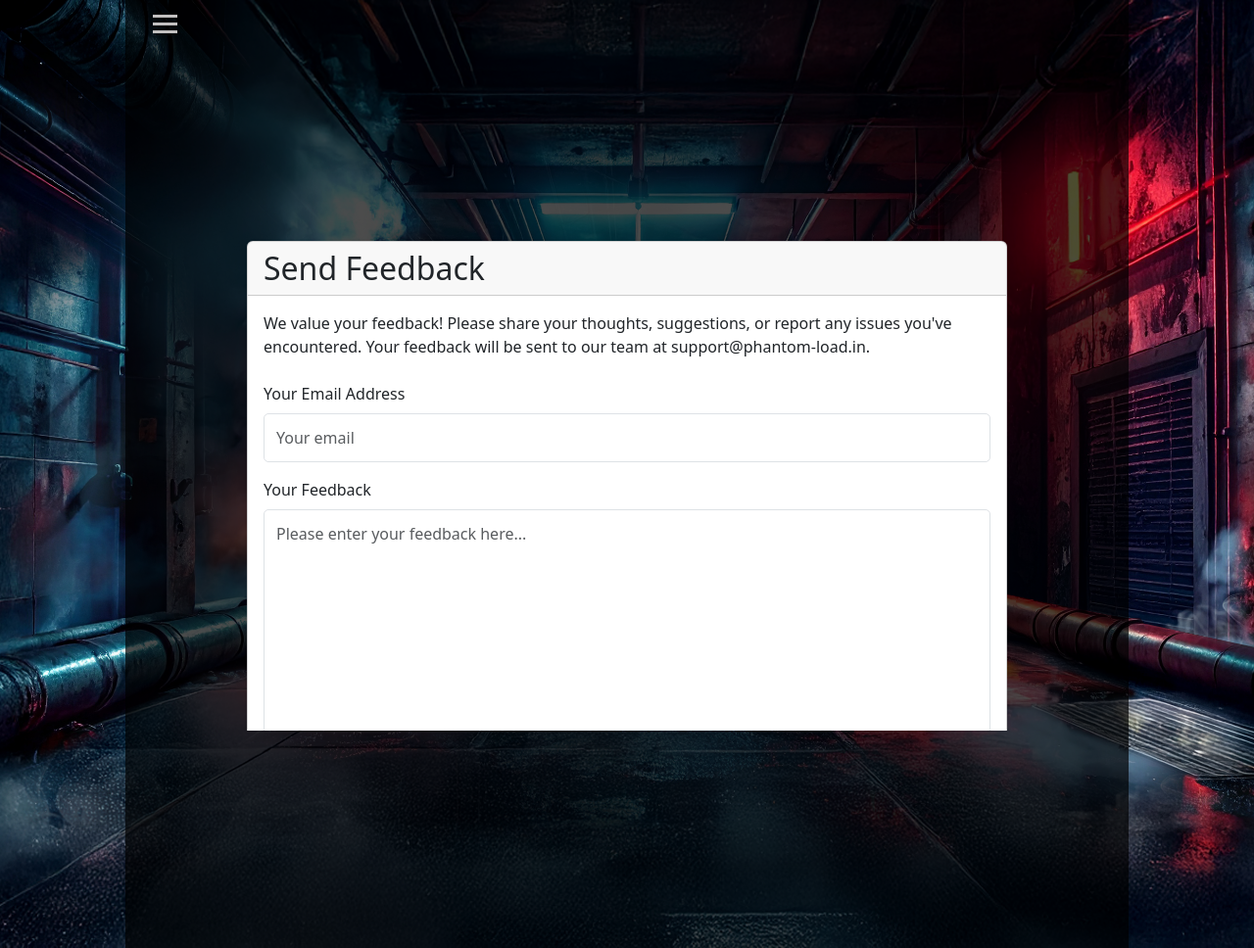
After one commit to Anithaconsultant/hvac_login, a Django app: page /feedback/ in a window 1280 px wide. The commit adds this page. Shown: the whole page at 98% size. Run offline with Django 5.2, Linux system fonts and the light colour scheme; some libraries are stand-ins or nearby versions.

```diff
--- a/phantomload_dev/accounts/forms.py
+++ b/phantomload_dev/accounts/forms.py
@@ -56,11 +56,6 @@ import json
 #         return user
 
 
-from django import forms
-from allauth.account.forms import SignupForm
-from django.utils.safestring import mark_safe
-from django.contrib.auth.password_validation import validate_password
-from django.core.exceptions import ValidationError
 
 class CustomUserCreationForm(SignupForm):
     first_name = forms.CharField(max_length=30, required=True)
@@ -248,3 +243,24 @@ class UserGameProgressForm(forms.ModelForm):
                     cleaned_data[field] = items
 
             return cleaned_data
+
+
+class FeedbackForm(forms.Form):
+    feedback = forms.CharField(
+        required=True,
+        widget=forms.Textarea(attrs={
+            'rows': 10,
+            'cols': 40,
+            'placeholder': 'Please enter your feedback here...',
+            'class': 'form-control'
+        }),
+        label='Your Feedback'
+    )
+    email = forms.EmailField(
+        required=True,
+        widget=forms.EmailInput(attrs={
+            'placeholder': 'Your email',
+            'class': 'form-control'
+        }),
+        label='Your Email Address'
+    )
--- a/phantomload_dev/accounts/views.py
+++ b/phantomload_dev/accounts/views.py
@@ -1,3 +1,6 @@
+from django.core.mail import send_mail
+import smtplib
+import logging
 from django.shortcuts import redirect, render
 from django.views import View
 from django.contrib.auth.decorators import login_required
@@ -11,7 +14,7 @@ from rest_framework.permissions import AllowAny, IsAuthenticated
 from rest_framework_simplejwt.authentication import JWTAuthentication
 from rest_framework.views import APIView
 from .serializers import GameProgressSerializer
-from .forms import UserGameProgressForm
+from .forms import UserGameProgressForm, FeedbackForm
 from .models import UserGameProgress, CustomUser
 from django.contrib.auth.decorators import login_required
 import django
@@ -23,20 +26,48 @@ import json
 from django.contrib import messages
 from django.conf import settings
 from rest_framework.decorators import api_view, permission_classes
-from django.db.models import Sum, Max
+from django.db.models import Sum, Min
 from django.contrib.auth import login as auth_login
 from .forms import CustomUserCreationForm
 from django.urls import reverse
+from allauth.account.views import SignupView
+from allauth.account.models import EmailAddress
+from allauth.account.views import ConfirmEmailView
+
+
+class CustomConfirmEmailView(ConfirmEmailView):
+    def post(self, *args, **kwargs):
+        response = super().post(*args, **kwargs)
+        if self.request.user.is_authenticated:
+            login(self.request, self.request.user)
+        return redirect('home')
+
+    def get(self, *args, **kwargs):
+        response = super().get(*args, **kwargs)
+        if self.request.user.is_authenticated:
+            login(self.request, self.request.user)
+            return redirect('home')
+        return response
 
 
 class CustomSignupView(SignupView):
-    form_class = CustomUserCreationForm  # Your custom form
+    form_class = CustomUserCreationForm  # your custom signup form
 
     def form_valid(self, form):
         # Create the user but don't log them in
-        user = form.save(self.request)
-        # Redirect to login page with success message
-        return redirect(reverse('account_login') + '?signup_success=1')
+        response = super().form_valid(form)
+        user = self.user
+
+        # Send verification email using new API
+        EmailAddress.objects.add_email(
+            self.request,
+            user,
+            user.email,
+            confirm=True  # triggers the confirmation email
+        )
+
+        # Redirect to verification-sent page
+        return redirect('account_email_verification_sent')
 
 
 def home_redirect(request):
@@ -198,11 +229,32 @@ def update_game_progress(request):
 @login_required
 def view_progress(request):
     progress_data = UserGameProgress.objects.filter(
-        user=request.user).order_by('level', 'attempt_number', 'task_number')
-    print("Progress data:", progress_data)  # Debugging line
+        user=request.user
+    ).order_by('level', 'attempt_number', 'task_number')
+
+    for progress in progress_data:
+        # Split and clean tools_earned
+        tools = (
+            progress.tools_earned.split(',') if isinstance(progress.tools_earned, str)
+            else progress.tools_earned or []
+        )
+        progress.tools_earned_list = [tool.strip() for tool in tools if tool.strip()]
+
+        # Split and clean badges
+        badges = (
+            progress.badges.split(',') if isinstance(progress.badges, str)
+            else progress.badges or []
+        )
+        progress.badges_list = [badge.strip() for badge in badges if badge.strip()]
+
+        # Split and clean super_powers
+        powers = (
+            progress.super_powers.split(',') if isinstance(progress.super_powers, str)
+            else progress.super_powers or []
+        )
+        progress.super_powers_list = [power.strip() for power in powers if power.strip()]
+
     return render(request, 'progress_data.html', {'progress_data': progress_data})
-
-
 @login_required
 def leaderboard(request):
     # Calculate net points for each user (sum of all points_scored)
@@ -262,6 +314,78 @@ def about(request):
     return render(request, 'about.html')
 
 
+
+def feedback_view(request):
+    if request.method == 'POST':
+        form = FeedbackForm(request.POST)
+        if form.is_valid():
+            feedback = form.cleaned_data['feedback']
+            user_email = form.cleaned_data['email']
+
+            print(f"=== FEEDBACK SUBMISSION ===")
+            print(f"Feedback: {feedback}")
+            print(f"User email: {user_email}")
+
+            # Create email content
+            subject = "New Feedback - Phantom Load Application"
+            message = f"""
+New feedback has been submitted through the Phantom Load application:
+
+FEEDBACK:
+{feedback}
+
+SUBMITTED BY:
+- User: {request.user.email if request.user.is_authenticated else 'Anonymous'}
+- Email: {user_email}
+- Timestamp: {timezone.now()}
+
+Please review this feedback and take appropriate action.
+"""
+
+            try:
+
+                result = send_mail(
+                    subject=subject,
+                    message=message,
+                    from_email=settings.DEFAULT_FROM_EMAIL,
+                    recipient_list=['support@phantom-load.in'],
+                    fail_silently=False,
+                )
+
+                print(f"=== EMAIL SEND RESULT: {result} ===")
+
+                if result == 1:
+                    messages.success(
+                        request, 'Thank you for your feedback! Your message has been sent successfully.')
+                    print("✅ Feedback email sent successfully")
+                else:
+                    messages.error(
+                        request, 'Failed to send feedback. Please try again.')
+                    print("❌ Feedback email failed")
+
+                return redirect('feedback')
+
+            except smtplib.SMTPAuthenticationError as e:
+                error_msg = "Email authentication failed. Please check the email configuration."
+                print(f"❌ SMTP Authentication Error: {e}")
+                messages.error(request, error_msg)
+            except smtplib.SMTPException as e:
+                error_msg = "Email service error. Please try again later."
+                print(f"❌ SMTP Error: {e}")
+                messages.error(request, error_msg)
+            except Exception as e:
+                error_msg = f"Error sending feedback: {str(e)}"
+                print(f"❌ General Error: {e}")
+                messages.error(request, error_msg)
+        else:
+            print("Form validation failed")
+            messages.error(request, 'Please correct the errors below.')
+
+    else:
+        form = FeedbackForm()
+
+    return render(request, 'feedback.html', {'form': form})
+
 def credits(request):
     return render(request, 'credits.html')
 
--- a/phantomload_dev/phantomload_dev/urls.py
+++ b/phantomload_dev/phantomload_dev/urls.py
@@ -2,7 +2,7 @@ from django.contrib import admin
 from django.urls import path, include
 from django.conf import settings
 from django.views.generic import TemplateView
-# from accounts.views import home_redirect, home_view, CustomEmailVerificationSentView, UserListView, download_windows, download_mac, update_game_progress, view_progress, leaderboard  # or accounts.views if you prefer
+from accounts.views import home_redirect, home_view, CustomEmailVerificationSentView, UserListView, download_windows, download_mac, update_game_progress, view_progress, leaderboard ,CustomConfirmEmailView # or accounts.views if you prefer
 from accounts.api import CustomTokenObtainPairView, RegisterView, ClientLoginView, UserDataView, ReadExcelAttemptView, FilterCSVDataTask09
 from rest_framework_simplejwt.views import (
     TokenRefreshView,
@@ -27,9 +27,11 @@ urlpatterns = [
     path('admin/', admin.site.urls),
     path('accounts/signup/', CustomSignupView.as_view(), name='account_signup'),
     path('accounts/login/', LoginView.as_view(), name='account_login'),
-    path('accounts/confirm-email/', views.CustomEmailVerificationSentView.as_view(),
-         name='account_email_verification_sent'),
+
     path('accounts/', include('allauth.urls')),
+    path("accounts/confirm-email/<key>/",
+         CustomConfirmEmailView.as_view(),
+         name="account_confirm_email"),
     path('', views.home_redirect, name='redirect-root'),  # Temporary redirect
     path('home/', views.home_view, name='home'),  # Actual home page view
     path('api/users/', views.UserListView.as_view(), name='user-list'),
@@ -41,6 +43,7 @@ urlpatterns = [
          name='update_game_progress'),
     path('view-progress/', views.view_progress, name='view_progress'),
     path('leaderboard/', views.leaderboard, name='leaderboard'),
+    path('feedback/', views.feedback_view, name='feedback'),
     path('about/', views.about, name='about'),
     path('credits/', views.credits, name='credits'),
     path('profile/', views.profile, name='profile'),
--- a/phantomload_dev/templates/account/login.html
+++ b/phantomload_dev/templates/account/login.html
@@ -7,15 +7,15 @@
 <div class="video-login-container">
   <!-- Video Player (Initially visible) -->
 
-  <div id="video-container" class="active">
+  <!-- <div id="video-container" class="active">
     <video id="intro-video" autoplay muted class="fullscreen-video" width="800" height="auto">
       <source src="{% static 'video/logo_animation.mp4' %}" type="video/mp4">
       Your browser does not support HTML5 video.
     </video>
-  </div>
+  </div> -->
 
   <!-- Login Form (Initially hidden) -->
-  <div id="login-container" class="hidden">
+  <div id="login-container" class="active">
     <div class="welcomeText">
       <div class="logo">
       </div>
--- a/phantomload_dev/templates/base.html
+++ b/phantomload_dev/templates/base.html
@@ -106,8 +106,9 @@
         <a href="{% url 'credits' %}">Credits</a>
         <a href="{% url 'profile' %}">My Profile</a>
         <a href="{% url 'view_progress' %}">My Progress</a>
-        <a href="{% url 'update_game_progress' %}">Update Progress</a>
+        <!--a href="{% url 'update_game_progress' %}">Update Progress</a-->
         <a href="{% url 'leaderboard' %}">Leader Board</a>
+        <a href="{% url 'feedback' %}">Feedback</a>
         <a href="{% url 'account_logout'  %}">Logout</a>
         {% else %}
         <!-- Non-home page menu items -->
--- /dev/null
+++ b/phantomload_dev/templates/feedback.html
@@ -0,0 +1,76 @@
+<!-- feedback.html -->
+{% extends 'base.html' %} <!-- Adjust based on your base template -->
+{% load static %}
+{% block title %}Feedback - Phantom Load{% endblock %}
+
+{% block content %}
+<div class="container mt-4" style="max-height: 500px;overflow:auto">
+  <div class="row justify-content-center">
+    <div class="col-md-10">
+      <div class="card feedback-card">
+        <div class="card-header">
+          <h2 class="card-title mb-0">Send Feedback</h2>
+        </div>
+        <div class="card-body feedback-body">
+
+
+          <p class="mb-4">
+            We value your feedback! Please share your thoughts, suggestions, or report any issues you've encountered.
+            Your feedback will be sent to our team at support@phantom-load.in.
+          </p>
+
+          <form method="post" novalidate>
+            {% csrf_token %}
+
+            {% if form.non_field_errors %}
+            <div class="alert alert-danger">
+              {% for error in form.non_field_errors %}
+              {{ error }}
+              {% endfor %}
+            </div>
+            {% endif %}
+
+            <div class="mb-3">
+              <label for="{{ form.email.id_for_label }}" class="form-label">{{ form.email.label }}</label>
+              {{ form.email }}
+              {% if form.email.errors %}
+              <div class="text-danger">
+                {% for error in form.email.errors %}
+                <small>{{ error }}</small>
+                {% endfor %}
+              </div>
+              {% endif %}
+            </div>
+
+            <div class="mb-4">
+              <label for="{{ form.feedback.id_for_label }}" class="form-label">{{ form.feedback.label }}</label>
+              {{ form.feedback }}
+              {% if form.feedback.errors %}
+              <div class="text-danger">
+                {% for error in form.feedback.errors %}
+                <small>{{ error }}</small>
+                {% endfor %}
+              </div>
+              {% endif %}
+              <div class="form-text" style="color:darkgrey">Your feedback will be sent to support@phantom-load.in</div>
+            </div>
+
+            <div class="d-flex gap-2">
+              <button type="submit" class="btn btn-primary">
+                <i class="fas fa-paper-plane me-2"></i>Send Feedback
+              </button>
+              <button type="button" class="btn btn-secondary" onclick="window.history.back()">
+                <i class="fas fa-times me-2"></i>Cancel
+              </button>
+            </div>
+          </form>
+        </div>
+      </div>
+    </div>
+  </div>
+</div>
+{% endblock %}
+
+{% block extra_css %}
+
+{% endblock %}
--- a/phantomload_dev/templates/progress_data.html
+++ b/phantomload_dev/templates/progress_data.html
@@ -58,7 +58,7 @@
                             <td class="cell-tools">
                                 {% if progress.tools_earned %}
                                 <div class="items-container">
-                                    {% for tool in progress.tools_earned.split %}
+                                    {% for tool in progress.tools_earned_list  %}
                                     <span class="item-badge tool-badge">{{ tool }}</span>
                                     {% endfor %}
                                 </div>
@@ -69,7 +69,7 @@
                             <td class="cell-badges">
                                 {% if progress.badges %}
                                 <div class="items-container">
-                                    {% for badge in progress.badges.split %}
+                                    {% for badge in progress.badges_list %}
                                     <span class="item-badge badge-badge">{{ badge }}</span>
                                     {% endfor %}
                                 </div>
@@ -80,7 +80,7 @@
                             <td class="cell-powers">
                                 {% if progress.super_powers %}
                                 <div class="items-container">
-                                    {% for power in progress.super_powers.split %}
+                                    {% for power in progress.super_powers_list %}
                                     <span class="item-badge power-badge">{{ power }}</span>
                                     {% endfor %}
                                 </div>
```
Also changed, not shown: phantomload_dev/accounts/api.py (+1 -64 lines), phantomload_dev/phantomload_dev/settings.py (+3 -5 lines), phantomload_dev/templates/account/confirm_email.html (+1 -8 lines), phantomload_dev/templates/account/email/email_confirmation_message.html (added, +30 -0 lines), phantomload_dev/templates/account/email/email_confirmation_message.txt (+6 -3 lines), phantomload_dev/templates/account/email_verification_sent.html (+4 -91 lines), phantomload_dev/templates/account/verification_sent.html (added, +94 -0 lines), phantomload_dev/templates/home.html (+74 -3 lines), 3 other files.
